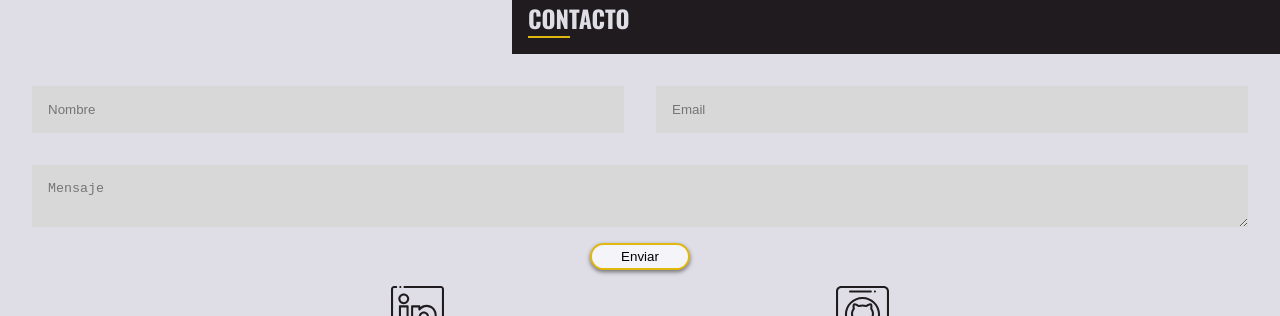
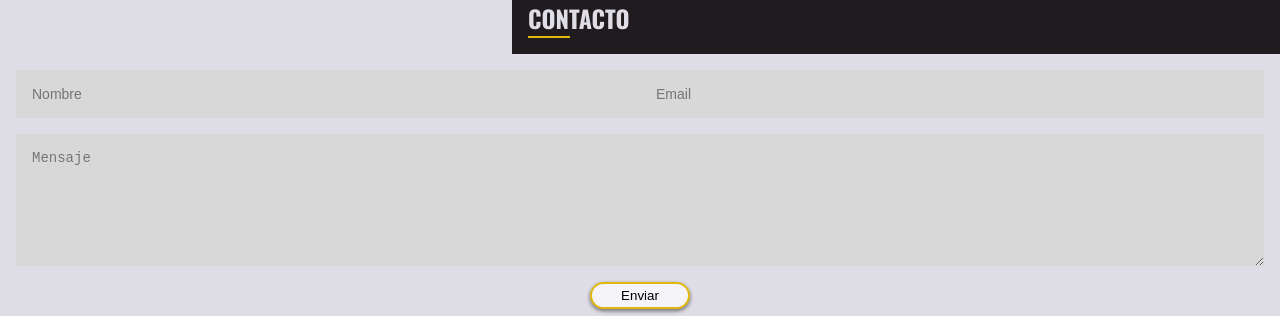
Before and after one commit to MargaritaBerjon/frontend-ux-developer, a React (Create React App) app: page / in a window 1280 px wide. Shown: the part 2105-2421 px from the top of the page. Built offline with nearby package versions, Linux system fonts and the light colour scheme; a web font is replaced by a local one.

Commit message:
fix error

```diff
--- a/src/Components/Contact/Contact.scss
+++ b/src/Components/Contact/Contact.scss
@@ -11,6 +11,7 @@
 
 .form-name-email-container {
   display: flex;
+
   justify-content: space-between;
 }
 
@@ -18,13 +19,16 @@
   background: #d8d8d8;
   border: 0;
   outline: none;
-  width: 50vw;
-  margin: 16px;
+  width: 50%;
+  font-size: 14px;
   padding: 16px;
 }
 
 .text-area {
   width: unset;
+  margin-top: 16px;
+  margin-bottom: 16px;
+  height: 100px;
 }
 
 .contact-logos {
```
